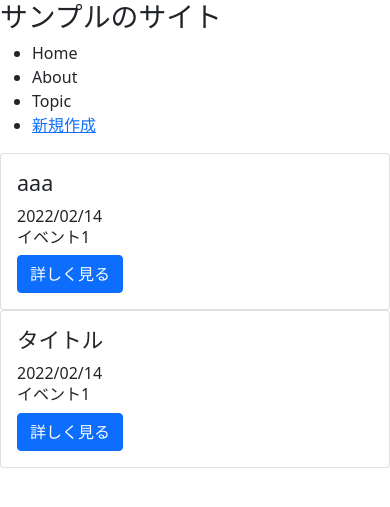
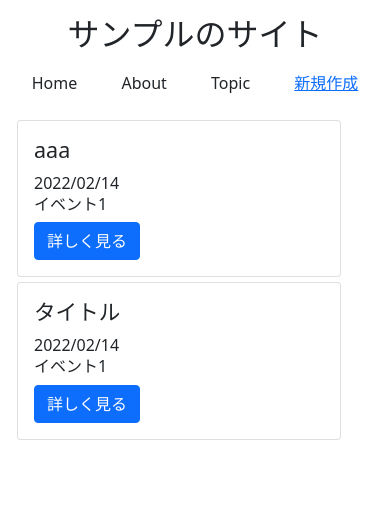
Before and after one commit to nasebanari/sampl, a Flask app: page / in a window 390 px wide. Shown: the top 507 px of the page. Run offline with Flask 2, Linux system fonts and the light colour scheme; data comes from the database, SQL or seed files in the repository; both versions use the stored data as it was after the commit.

Commit message:
カード位置

```diff
--- /dev/null
+++ b/static/css/style.css
@@ -0,0 +1,30 @@
+* {
+  margin: 0; padding:10;
+}
+header {
+  width: 100%;
+  padding: 15px 0;
+  margin: 0 auto;
+  text-align: center;
+}
+header .headline{
+  font-size: 32px;
+}
+.nav-list {
+  text-align: center;
+  padding: 10px 0;
+  margin: 0 auto;
+}
+.nav-list-item {
+  list-style: none;
+  display: inline-block;
+  margin: 0 20px;
+}
+
+.container{
+  display: flex;
+}
+
+.col-sm-6{
+  margin: 5px;
+}
--- a/templates/base.html
+++ b/templates/base.html
@@ -23,9 +23,10 @@
       <li class="nav-list-item"><a href="/create.html" role="button">新規作成</a></li>
     </ul>
   </header>
-
+  <div class="container">
   {% block content %}
   {% endblock %}
+  </div>
 
   <footer>
 
--- a/templates/index.html
+++ b/templates/index.html
@@ -9,7 +9,7 @@
 <!-- 記事を表示 -->
 {% for post in posts %}
   <div class="col-sm-6">
-    <div class="card ">
+    <div class="card w-70">
       <div class="card-body ">
         <h4 class="card-title">{{ post.title }}</h4> {{ post.created_at.strftime('%Y/%m/%d')}}
         <h6>{{ post.tag }}</h6>
```
Also changed, not shown: blog.db, static/img/img1.jpg (added), static/img/img2.jpg (added), static/img/img3.jpg (added), 2 other files.
